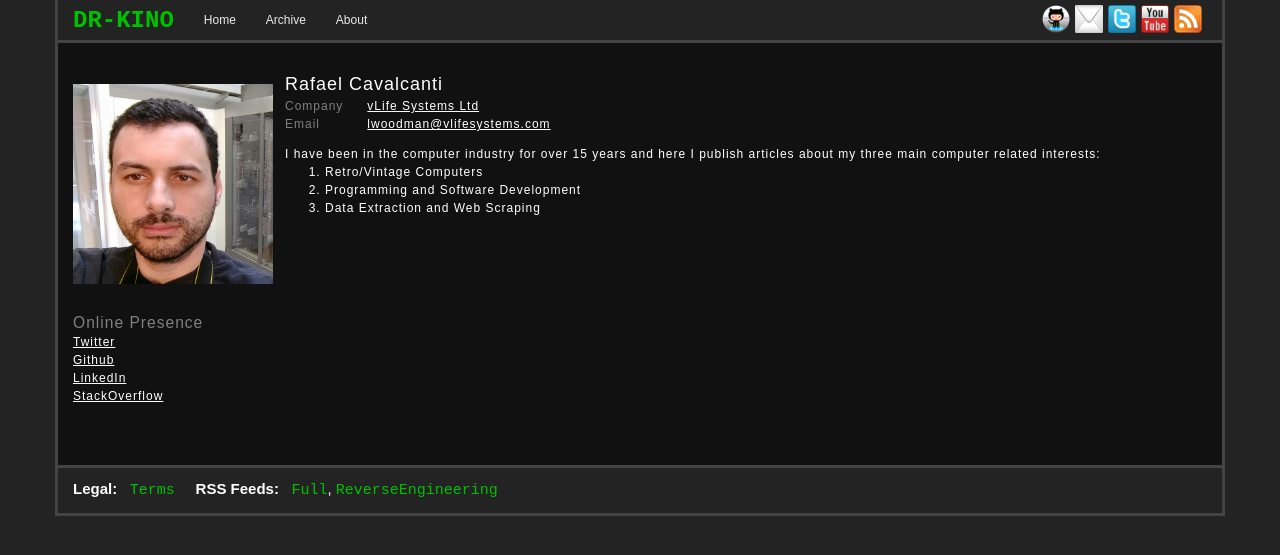
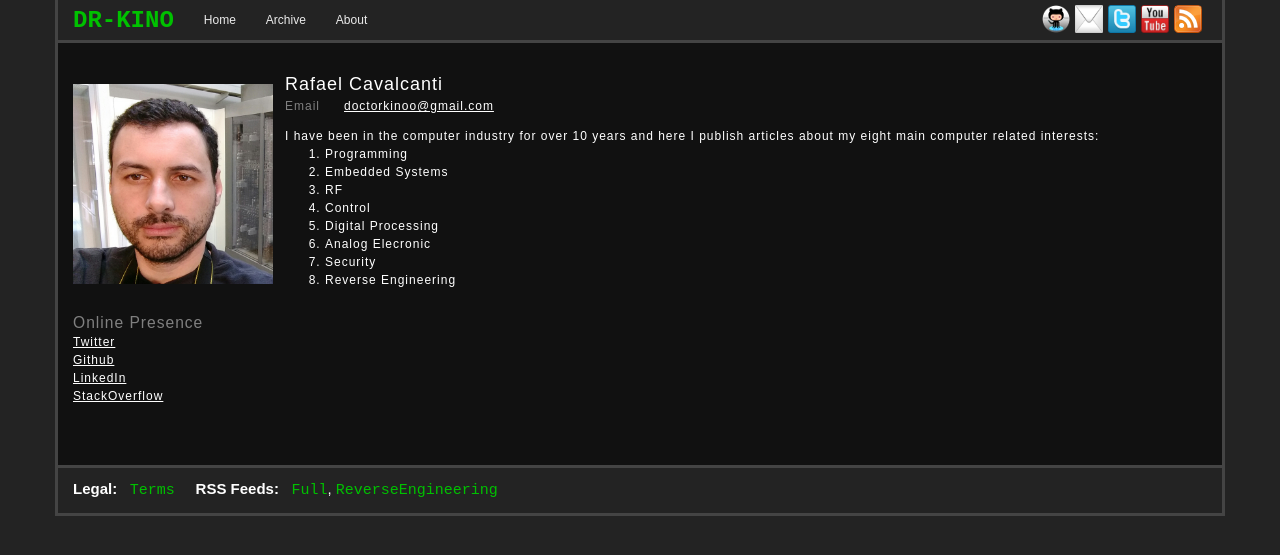
Before and after one commit to dr-kino/dr-kino.github.io, a Jekyll site: the page built from profile/rafaelcavalcanti/index.html, in a window 1280 px wide and 900 px high. Shown: the top 555 px of the window. Built offline with Jekyll 4.4.1, drawn with Linux system fonts in a browser that asks for light colours; nearby versions of some CDN libraries; comment, search, counter and statistics services are not loaded.

Commit message:
Initial commit

```diff
--- a/about/index.html
+++ b/about/index.html
@@ -7,8 +7,8 @@ menuOption: about
 <div class="row">
   <div class="col-md-8">
     <h2>About Dr-Kino</h2>
-    <p>Dr-Kino is devoted to Retro Computers, Programming and General
-    Technical Tinkering.  Its aim is to produce clear, easy to follow articles
+    <p>Dr-Kino is devoted to Embedded Systems, RF, Control, Digital Processing, Analog Processing, Security and Reverse Engineering.
+    Its aim is to produce clear, easy to follow articles
     so that you can learn from, extend and recreate yourself.
     The main author is <a href="/profile/rafaelcavalcanti">Rafael Cavalcanti</a>.<br /></p>
 
--- a/profile/rafaelcavalcanti/index.html
+++ b/profile/rafaelcavalcanti/index.html
@@ -4,20 +4,23 @@ title: Rafael Cavalcanti on Dr-Kino
 profile:
   name: Rafael Cavalcanti
   company:
-    name: vLife Systems Ltd
-    url:  http://vlifesystems.com
-  email: lwoodman@vlifesystems.com
+  email: doctorkinoo@gmail.com
   online-presence:
     github: https://github.com/dr-kino
     twitter: http://twitter.com/kino_dr
     linkedin: http://br.linkedin.com/in/rafael-cavalcanti-68994542
     stackoverflow: https://stackoverflow.com/users/8974486/doctor-kino
 ---
-I have been in the computer industry for over 15 years and here I publish
-articles about my three main computer related interests:
+I have been in the computer industry for over 10 years and here I publish
+articles about my eight main computer related interests:
 
 <ol>
-  <li>Retro/Vintage Computers</li>
-  <li>Programming and Software Development</li>
-  <li>Data Extraction and Web Scraping</li>
+  <li>Programming</li>
+  <li>Embedded Systems</li>
+  <li>RF</li>
+  <li>Control</li>
+  <li>Digital Processing</li>
+  <li>Analog Elecronic</li>
+  <li>Security</li>
+  <li>Reverse Engineering</li>
 </ol>
```
Also changed, not shown: feeds/retro.rss.xml (+5 -5 lines), feeds/rss.xml (+5 -5 lines).
